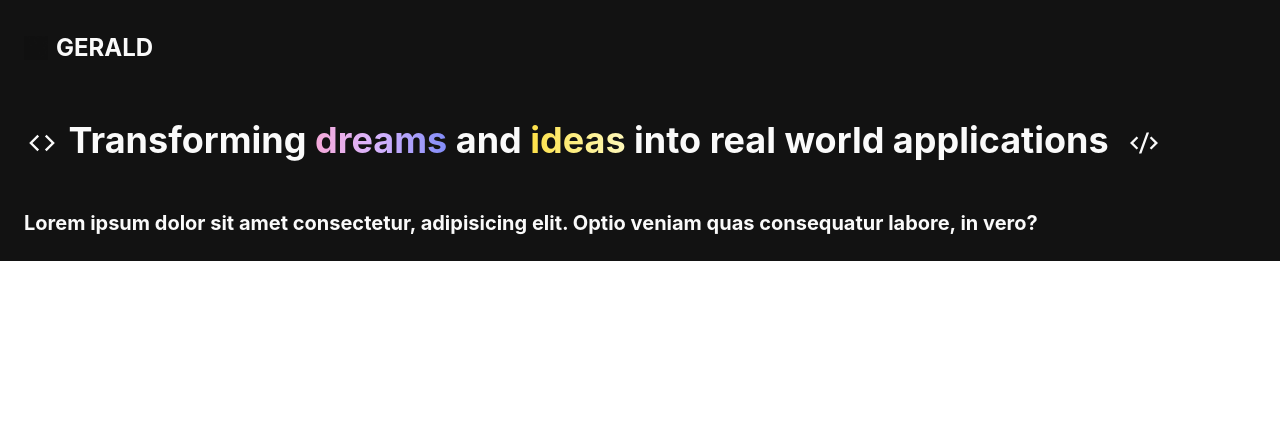
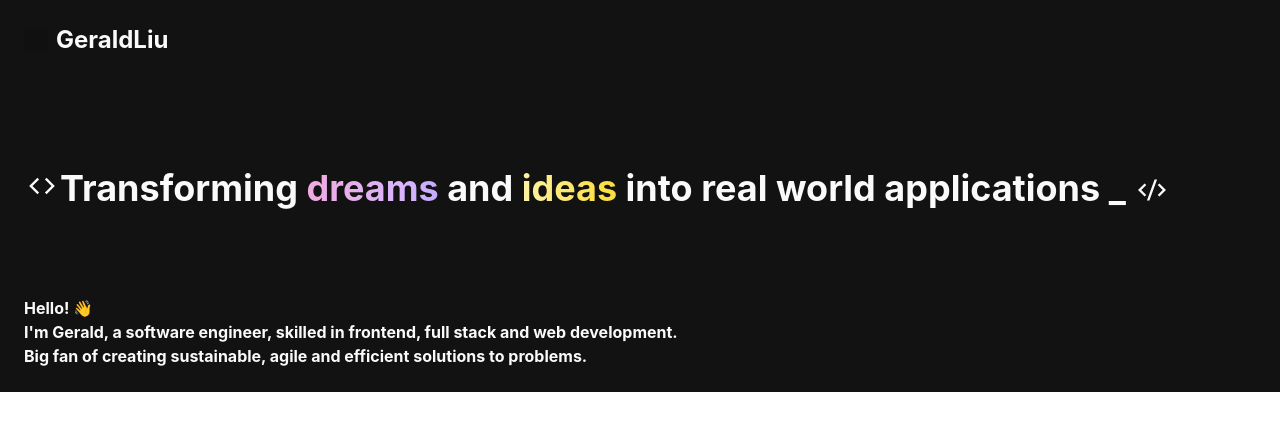
Before and after one commit to genfengl/Portfolio, a React (Create React App) app in the folder client/: page / in a window 1280 px wide. Shown: the top 430 px of the page. Built offline with nearby package versions, Linux system fonts and the light colour scheme.

Commit message:
hero section animated, added short bio

```diff
--- a/client/src/components/About.js
+++ b/client/src/components/About.js
@@ -4,8 +4,10 @@ const About = () => {
         <section id='about'>
             {/* Flex Container */}
             <div className="container mx-auto flex flex-col">
-                <div className="text-xl font-bold p-6">
-                    Lorem ipsum dolor sit amet consectetur, adipisicing elit. Optio veniam quas consequatur labore, in vero?
+                <div className="text-l font-bold p-6">
+                    Hello! <div className="inline-block animate-wave">👋</div>  <br />
+                    I'm Gerald, a software engineer, skilled in frontend, full stack and web development. <br />
+                    Big fan of creating sustainable, agile and efficient solutions to problems.
                 </div>
 
             </div>
--- a/client/src/components/Hero.js
+++ b/client/src/components/Hero.js
@@ -1,6 +1,6 @@
 import { FaCode } from 'react-icons/fa'
 import { BsCode, BsCodeSlash } from 'react-icons/bs'
-import { RiCodeFill, RiCodeSSlashFill} from 'react-icons/ri'
+import { RiCodeFill, RiCodeSSlashFill } from 'react-icons/ri'
 
 const Hero = () => {
     return (
@@ -8,15 +8,21 @@ const Hero = () => {
         <section id='hero'>
             {/* Flex Container */}
             <div className="container mx-auto flex flex-col">
-                <div className="text-4xl font-bold p-6">
-                    <RiCodeFill className='inline-flex items-center py-1'/>
-                    &nbsp;Transforming
-                    <span className="text-transparent bg-clip-text bg-gradient-to-r from-pink-300 via-purple-300 to-indigo-400"> dreams</span>
+                <div className="text-4xl font-bold px-6 py-16 flex flex-wrap">
+                    <RiCodeFill className='inline-flex items-center py-1' />
+                    <span>Transforming&nbsp;</span>
+                    <span className="animate-gradientAnimation text-transparent bg-clip-text
+                    bg-gradient-to-r
+                    from-pink-300 via-purple-300 to-indigo-400 bg-size-200">dreams</span>
                     &nbsp;and&nbsp;
-                    <span className="text-transparent bg-clip-text bg-gradient-to-r from-yellow-300 via-yellow-200 to-yellow-100">ideas </span>
-                    into real world applications
-                    &nbsp;<RiCodeSSlashFill className='inline-block items-center py-1'/>
-
+                    <span className="animate-gradientAnimation text-transparent bg-clip-text
+                    bg-gradient-to-r from-yellow-100 via-yellow-300 to-yellow-400 bg-size-200">ideas&nbsp;</span>
+                    <span>into&nbsp;</span>
+                    <span>real&nbsp;</span>
+                    <span>world&nbsp;</span>
+                    <span>applications&nbsp;</span>
+                    <span className='inline-flex animate-blink opacity-0'>_</span>
+                    &nbsp;<RiCodeSSlashFill className='inline-block items-center pt-2' />
                 </div>
 
             </div>
--- a/client/src/components/Navbar.js
+++ b/client/src/components/Navbar.js
@@ -3,12 +3,12 @@
 const Navbar = () => {
     return (
         // Navbar
-        <nav className="relative container mx-auto py-8 px-6 sticky top-0">
+        <nav className="relative container mx-auto mb-6 py-6 px-6 sticky top-0">
             {/* Flex container */}
             <div className="flex align-middle justify-between">
                 {/* Brand */}
                 <div className="font-bold text-2xl flex gap-2 items-center">
-                    <img src="/logo.gif" className="h-6 w-6" />  GERALD
+                    <img src="/logo.gif" className="h-6 w-6" />  GeraldLiu
                 </div>
             </div>
         </nav>
--- /dev/null
+++ b/client/src/components/Play.js
@@ -0,0 +1,9 @@
+const Play = () => {
+    return (
+        <div>
+
+        </div>
+    )
+}
+
+export default Play
--- a/client/tailwind.config.js
+++ b/client/tailwind.config.js
@@ -13,8 +13,42 @@ module.exports = {
         dream1: '#9CECFB',
         dream2: '#65C7F7',
         dream3: '#0052D4'
+      },
 
-      }
+      keyframes: {
+        gradientAnimation: {
+          '0, 100%': { backgroundPosition: '0% 0%' },
+          '50%': { backgroundPosition: '100% 100%' },
+        },
+        blink: {
+          '0, 25%, 75%, 100%': { opacity: '0' },
+          '50%': { opacity: '1' },
+        },
+        wave: {
+          '0%': { transform: 'rotate(0.0deg)' },
+          '10%': { transform: 'rotate(14deg)' },
+          '20%': { transform: 'rotate(-8deg)' },
+          '30%': { transform: 'rotate(14deg)' },
+          '40%': { transform: 'rotate(-4deg)' },
+          '50%': { transform: 'rotate(10.0deg)' },
+          '60%': { transform: 'rotate(0.0deg)' },
+          '100%': { transform: 'rotate(0.0deg)' },
+        },
+
+      },
+      animation: {
+        gradientAnimation: 'gradientAnimation 3s ease-in-out infinite ',
+        blink: 'blink 1s ease-in-out infinite ',
+        wave: 'wave 3s ease-in-out infinite',
+      },
+      backgroundSize: {
+        'size-200': '200% 200%',
+      },
+      backgroundPosition: {
+        'pos-0': '0% 0%',
+        'pos-100': '100% 100%',
+      },
+
     },
   },
   plugins: [],
```
